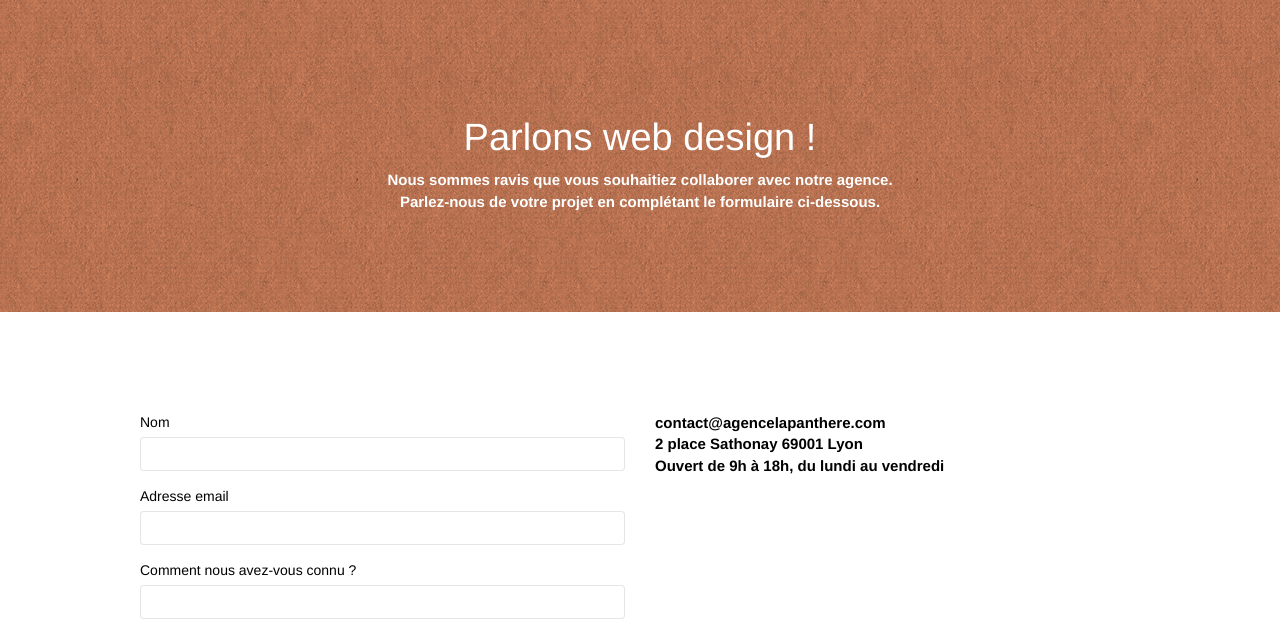
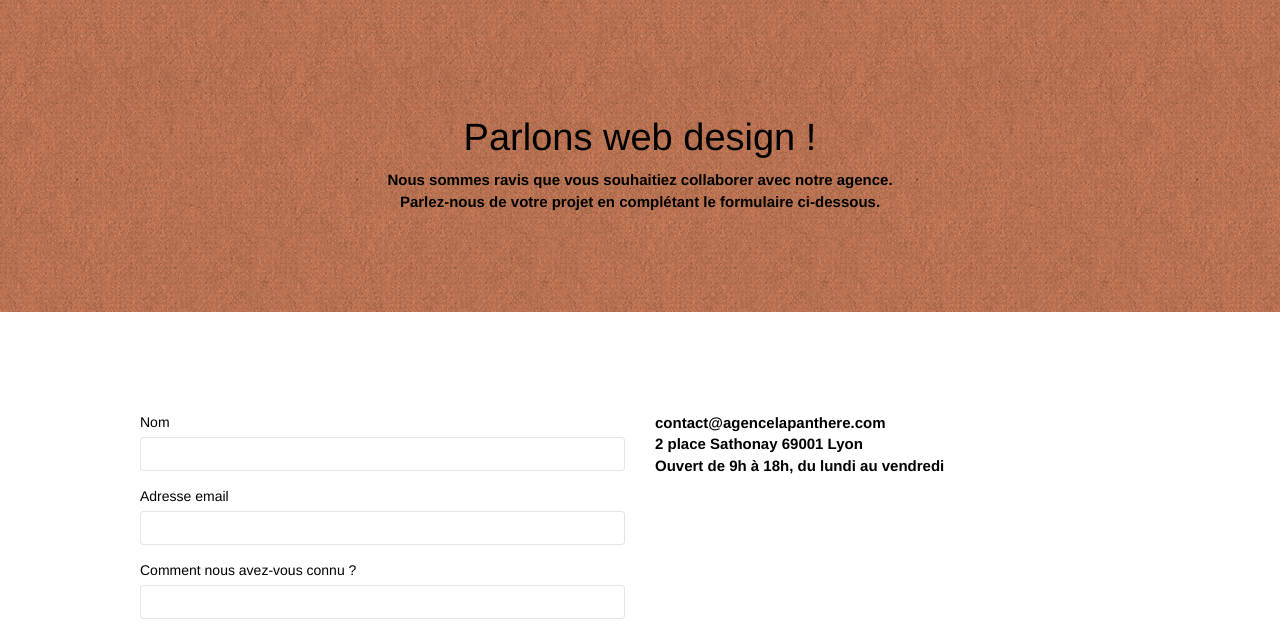
Before and after one commit to LaurentReuze/P4_La_Panthere, a plain HTML site: page Page_contact.html in a window 1280 px wide. Shown: the part 95-726 px from the top of the page. Drawn offline with nearby package versions, Linux system fonts and the light colour scheme; files that its build step writes are made by us from their sources; a script that the page names is missing.

Commit message:
ajout d'une nouvelle class tc-black pour le h1 et le text en dessous pour la page contact

```diff
--- a/Page_contact.html
+++ b/Page_contact.html
@@ -30,7 +30,7 @@
 						<nav class="navbar row">
 							<div class="navbar-header">
 								<a class="navbar-brand" href="index.html"><img src="img/agence-la-panthere-monochrome.svg"
-										alt="atlanta web design logo" height="40" /></a>
+										alt="Logo et nom de l'agence La Panthère" height="40" /></a>
 								<button id="nav-toggle" type="button" class="ui-navbar-toggle navbar-toggle"
 									data-toggle="collapse" data-target=".navbar-1">
 									<span class="sr-only">Toggle navigation</span><span class="icon-bar"></span><span
@@ -41,8 +41,6 @@
 								<ul class="site-navigation nav navbar-nav">
 									<li>
 										<a href="index.html">Accueil</a>
-									</li>
-									<li>
 									</li>
 									<li>
 										<a href="Page_contact.html">Page Contact &gt;</a>
@@ -62,10 +60,10 @@
 					<div class="container bloc-lg">
 						<div class="row">
 							<div class="col-sm-12">
-								<h1 class="text-center hero-bloc-text tc-white">
+								<h1 class="text-center hero-bloc-text tc-black">
 									Parlons web design !
 								</h1>
-								<p class="text-center mg-lg tc-white tight-width-whitespace">
+								<p class="text-center mg-lg tc-black tight-width-whitespace">
 									Nous sommes ravis que vous souhaitiez collaborer avec notre agence.<br>
 									Parlez-nous de votre projet en complétant le formulaire ci-dessous.
 								</p>
--- a/style.css
+++ b/style.css
@@ -785,6 +785,10 @@ h4 {
     color: white!important;
 }
 
+.tc-black{
+    color: black!important;
+}
+
 .btn-atomic-tangerine {
     background: #F3976C;
     color: #000000!important;
```
